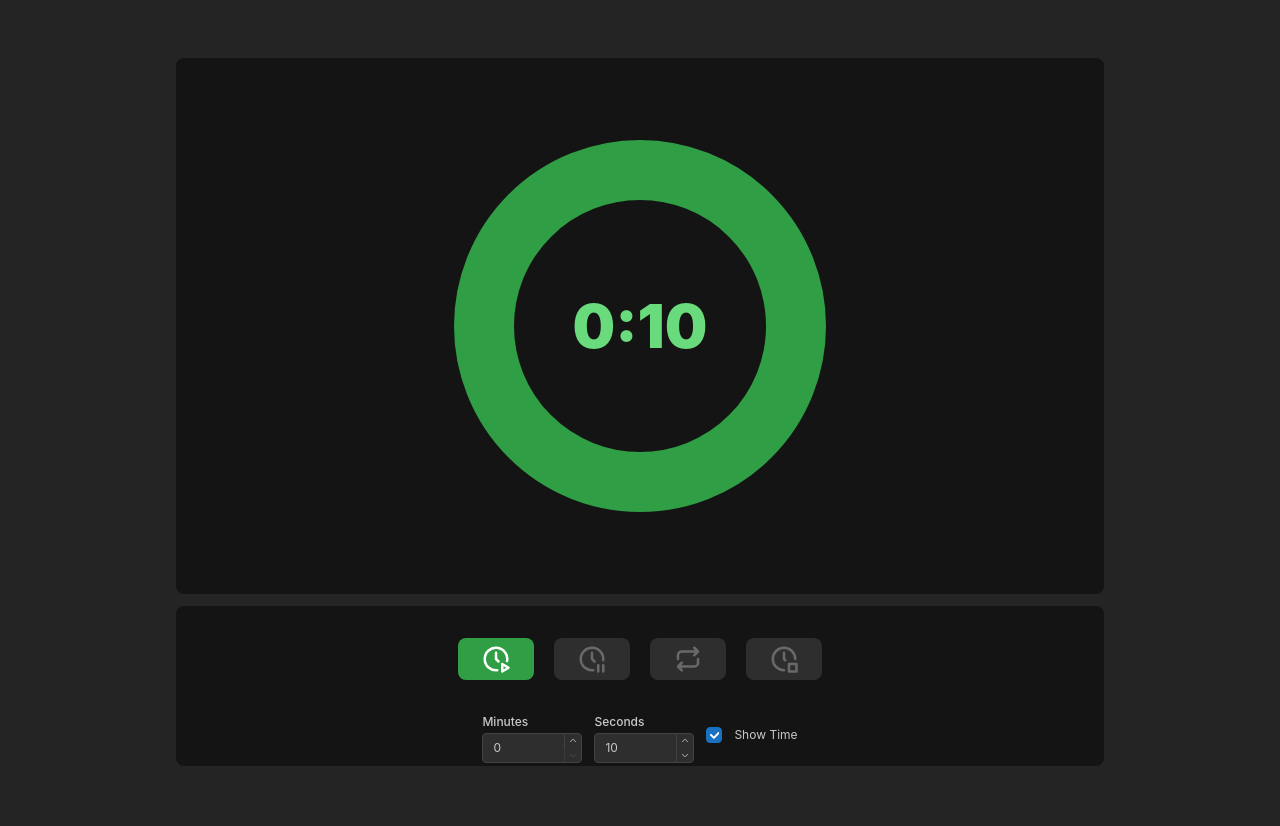
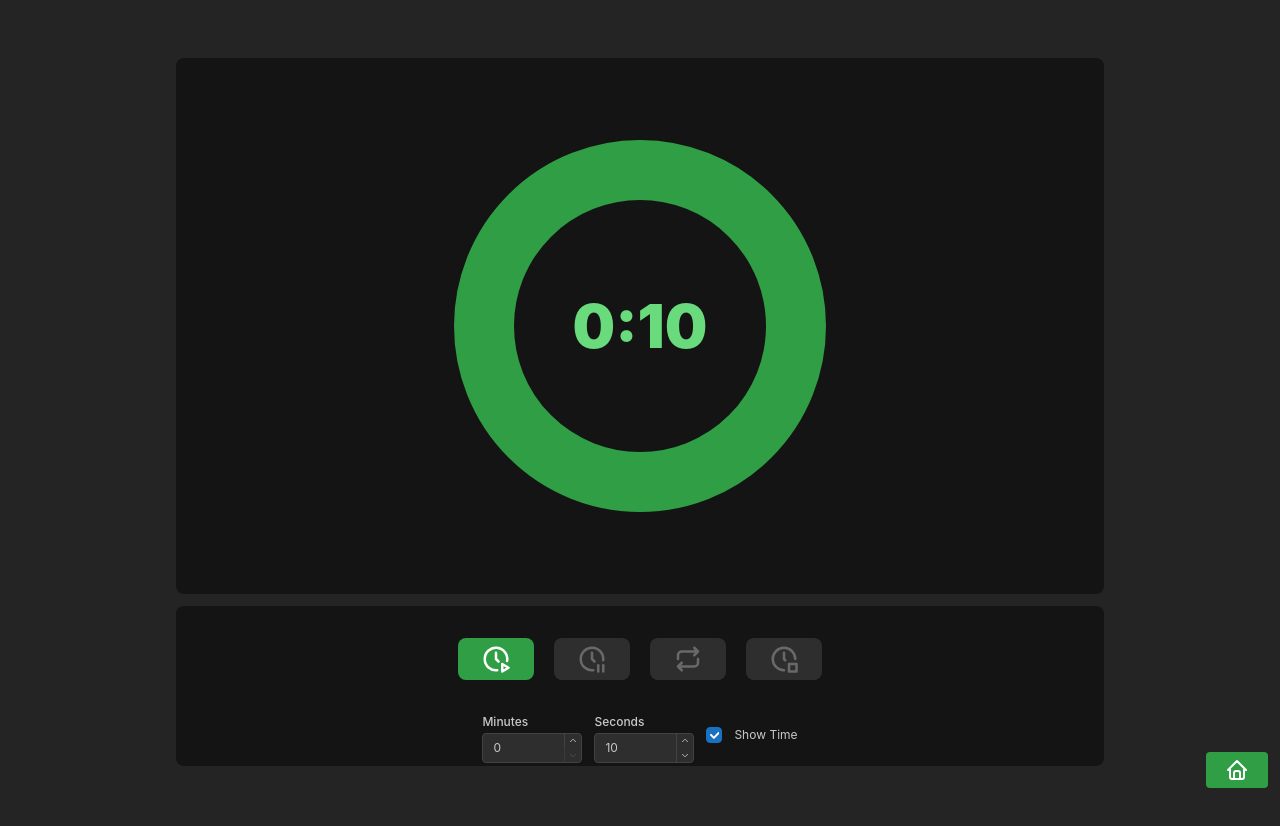
Before and after one commit to teamradhq/game-tools, a React (Vite) app: page /game-timer in a window 1280 px wide. Shown: the top 826 px of the page. Built offline with nearby package versions, Linux system fonts and the light colour scheme; a small style sheet from the web is missing.

Commit message:
FEATURE: add link back to home page.

```diff
--- a/src/router/TimerPage.tsx
+++ b/src/router/TimerPage.tsx
@@ -1,13 +1,29 @@
 import React from 'react';
-import { Container } from '@mantine/core';
+import { Affix, Button, Container, VisuallyHidden } from '@mantine/core';
 
 import '../App.css';
 import { GameTimer } from '@src/views/GameTimer.tsx';
+import { Link } from 'react-router-dom';
+import { IconHome } from '@tabler/icons-react';
+
+function HomeLink(): React.JSX.Element {
+  return (
+    <Affix>
+      <Button component={Link} to="/" color="green" m="sm" title="Home">
+        <VisuallyHidden>Home Page</VisuallyHidden>
+        <IconHome />
+      </Button>
+    </Affix>
+  );
+}
 
 export function TimerPage(): React.JSX.Element {
   return (
-    <Container>
-      <GameTimer />
-    </Container>
+    <>
+      <Container>
+        <GameTimer />
+      </Container>
+      <HomeLink />
+    </>
   );
 }
```
Also changed, not shown: 1 other file (tests, documents, lock files or other folders).
